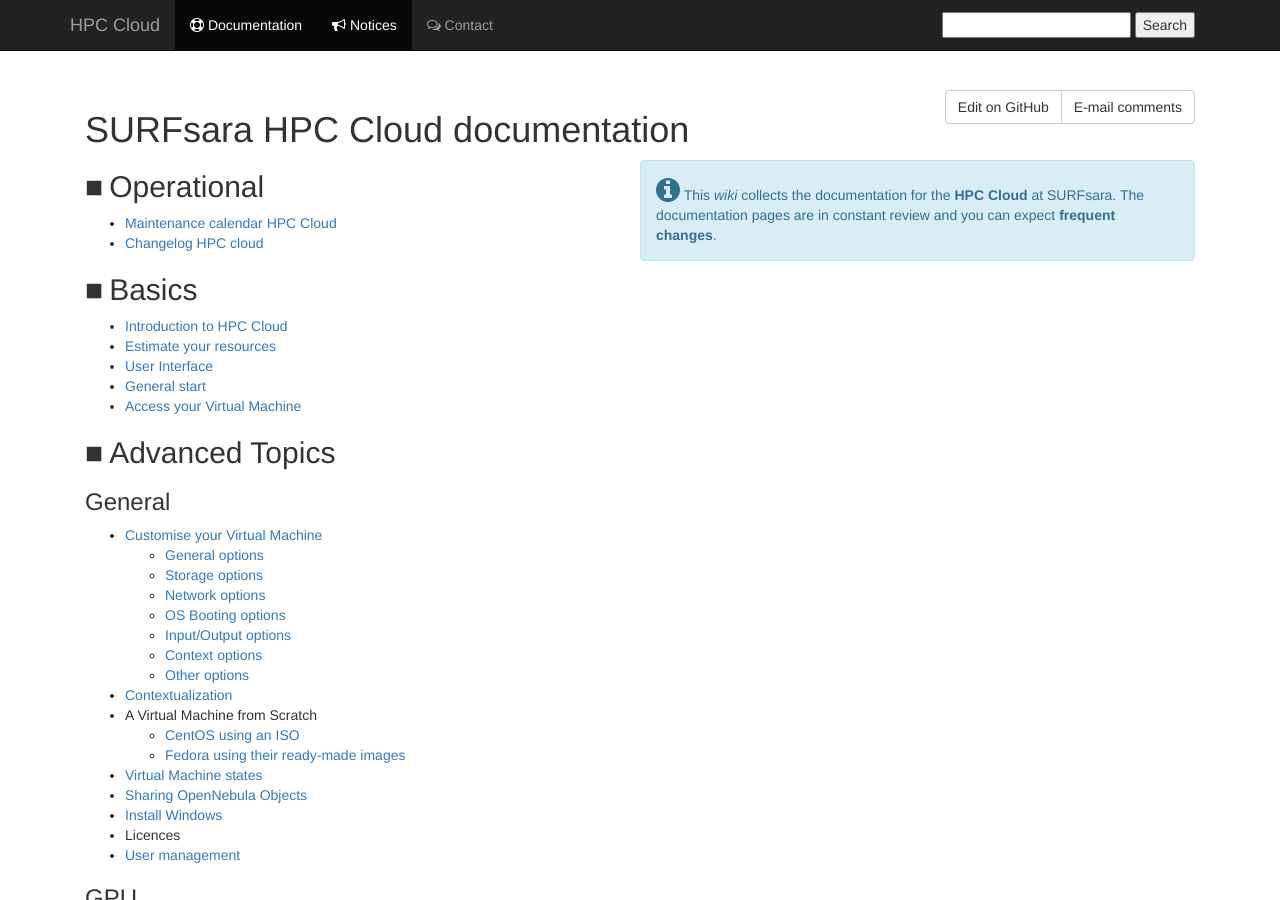
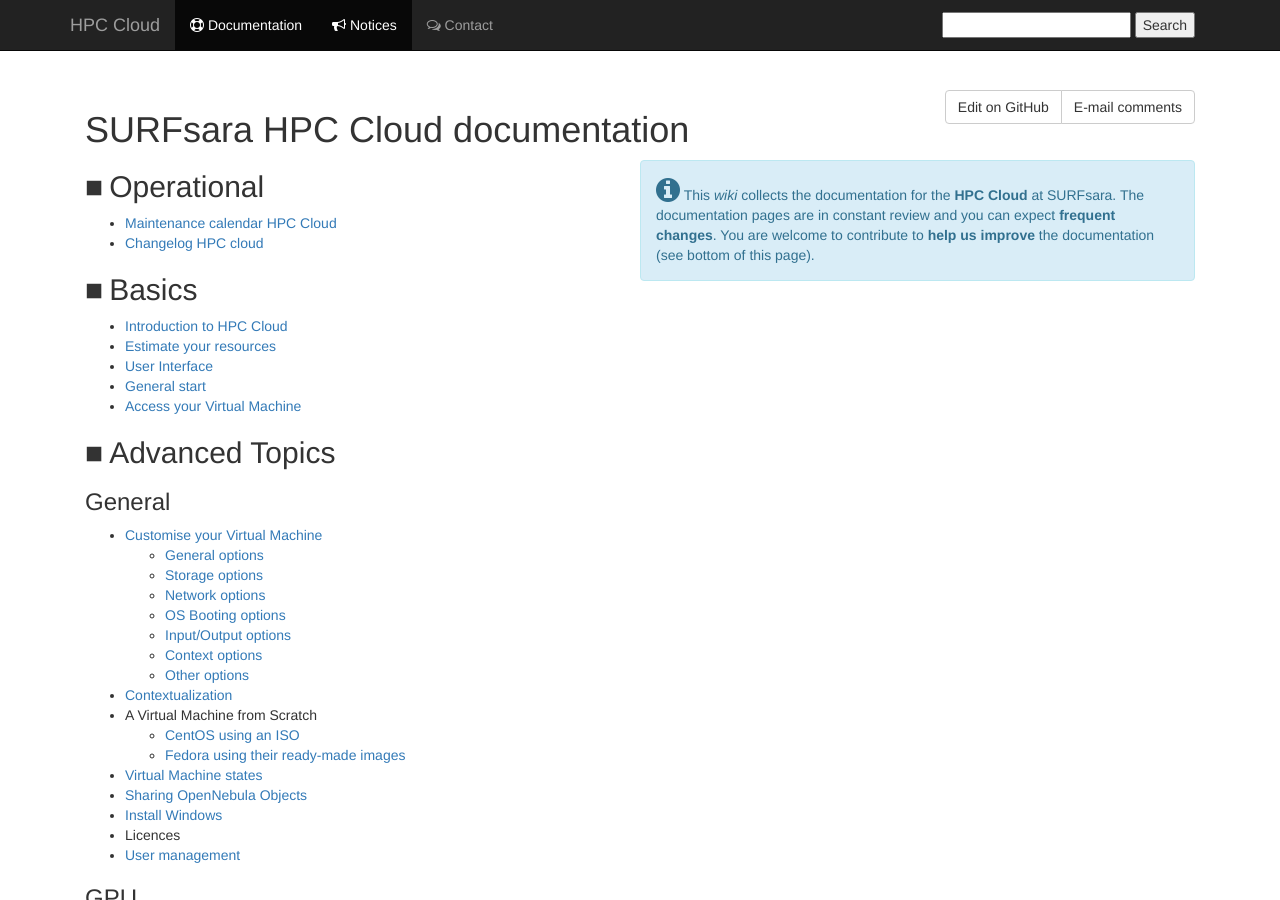
Before and after one commit to sara-nl/clouddocs, a Jekyll site: the page built from index.markdown, in a window 1280 px wide and 900 px high. Built offline with Jekyll 4.4.1, drawn with Linux system fonts in a browser that asks for light colours; nearby versions of some CDN libraries; our own code applies the rules of GitHub Pages for plain Markdown files.

Commit message:
Update index.markdown

```diff
--- a/index.markdown
+++ b/index.markdown
@@ -5,7 +5,7 @@
 
 <div class="alert alert-info" style="float:right;max-width:50%;" markdown="1">
 <i class="fa fa-info-circle fa-2x" aria-hidden="true"></i>
-This _wiki_ collects the documentation for the **HPC Cloud** at SURFsara. The documentation pages are in constant review and you can expect **frequent changes**.
+This _wiki_ collects the documentation for the **HPC Cloud** at SURFsara. The documentation pages are in constant review and you can expect **frequent changes**. You are welcome to contribute to **help us improve** the documentation (see bottom of this page).
 </div>
 
 ## Operational
```
